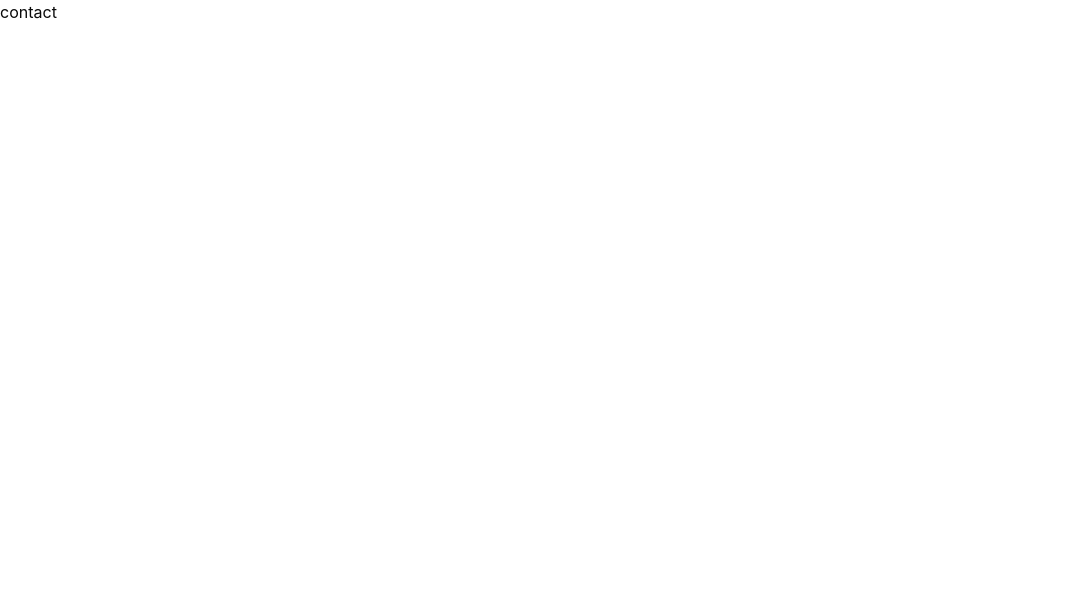
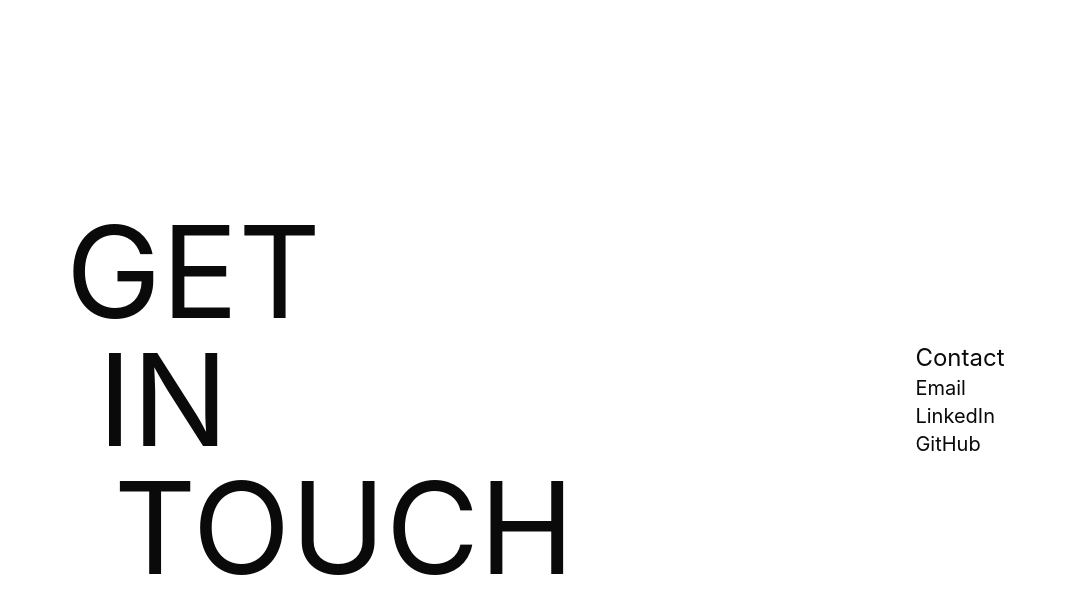
Before and after one commit to JohanTran02/jt-portfolio, a Next.js app: page /contact in a window 1280 px wide. Shown: the top 614 px of the page, without its empty margins (0-1066 px from the left). Built offline with nearby package versions, Linux system fonts and the light colour scheme.

Commit message:
feat(contact):Create design for contact page Fixes #10

```diff
--- a/src/app/contact/page.tsx
+++ b/src/app/contact/page.tsx
@@ -1,7 +1,17 @@
+'use client'
+
+import ContactLinks from "@/components/ContactLinks";
+import ContactTitle from "@/components/ContactTitle";
+
 export default function Page() {
     return (
-        <div>
-            contact
-        </div>
+        <main className="relative flex h-lvh">
+            <div className="flex w-full items-center justify-center">
+                <ContactTitle />
+            </div>
+            <div className="flex flex-col items-center justify-center w-full">
+                <ContactLinks />
+            </div>
+        </main>
     )
 }
--- /dev/null
+++ b/src/components/ContactLinks.tsx
@@ -0,0 +1,47 @@
+import { useRef, type ReactNode } from "react";
+import TextLink from "./ui/TextLink";
+import gsap from "gsap";
+import { useGSAP } from "@gsap/react";
+import { cn } from "@/lib/utils";
+
+gsap.registerPlugin(useGSAP);
+
+export function FadeIn({ children, className, vars }: { children: ReactNode, className?: string, vars?: GSAPTweenVars }) {
+    const span = useRef<HTMLSpanElement>({} as HTMLSpanElement);
+    useGSAP(() => {
+        gsap.from(span.current.children, { ...vars });
+    })
+
+    return (
+        <span ref={span} className={cn('overflow-hidden', className)}>{children}</span>
+    )
+}
+
+export default function ContactLinks() {
+
+    const linkedIn = process.env.USER_LINKEDIN as string;
+    const gitHub = process.env.USER_GITHUB as string;
+
+    const links = [
+        { word: "Email", link: "email" },
+        { word: "LinkedIn", link: linkedIn },
+        { word: "GitHub", link: gitHub }
+    ];
+
+    return (
+        <div className='text-xl flex flex-col'>
+            <FadeIn vars={{ duration: 1.5, yPercent: 100, delay: .8, ease: 'power4.out' }}>
+                <h1 className="text-2xl" >Contact</h1>
+            </FadeIn>
+            {
+                links.map((link, index) => {
+                    return (
+                        <FadeIn key={`${link}-${index}`} vars={{ duration: 1.5, yPercent: 100, delay: 1.5, ease: 'power4.out' }}>
+                            <TextLink  {...link} />
+                        </FadeIn>
+                    )
+                })
+            }
+        </div>
+    )
+}
--- /dev/null
+++ b/src/components/ContactTitle.tsx
@@ -0,0 +1,24 @@
+import { type TextType, Text } from "@/components/ui/Text";
+import { FadeIn } from "./ContactLinks";
+
+export default function ContactTitle() {
+    const contactTitle: TextType[] = [
+        { word: "get", classname: "" },
+        { word: "in", classname: "indent-8" },
+        { word: "touch", classname: "indent-12" }
+    ];
+
+    return (
+        <div className="uppercase text-9xl flex flex-col">
+            {
+                contactTitle.map((title, index) => {
+                    return (
+                        <FadeIn key={`${title}-${index}`} vars={{ duration: 1.5, yPercent: 100, ease: 'power4.out' }}>
+                            <Text  {...title} />
+                        </FadeIn>
+                    )
+                })
+            }
+        </div>
+    )
+}
--- /dev/null
+++ b/src/components/ui/Text.tsx
@@ -0,0 +1,12 @@
+export type TextType = {
+    word: string,
+    classname?: string,
+}
+
+export const Text = ({ word, classname }: TextType) => {
+    return (
+        <div key={word} className={classname}>
+            {word}
+        </div>
+    )
+}
--- /dev/null
+++ b/src/components/ui/TextLink.tsx
@@ -0,0 +1,21 @@
+import type { TextType } from "./Text"
+
+type LinkType = TextType & { link: string }
+
+export default function TextLink({ link, word }: LinkType) {
+    return (
+        <div>
+            {link === "email" ?
+                <a
+                    href="&#109;&#97;&#105;&#108;&#116;&#111;&#58;%6A%6F%68%61%6E%2E%74%72%61%6E%30%32%31%30%40%67%6D%61%69%6C%2E%63%6F%6D"
+                    rel="noopener noreferrer"
+                    target="_blank"
+                >
+                    {word}
+                </a>
+                :
+                <a href={link} rel="noopener noreferrer" target="_blank">{word}</a>
+            }
+        </div>
+    )
+}
```
